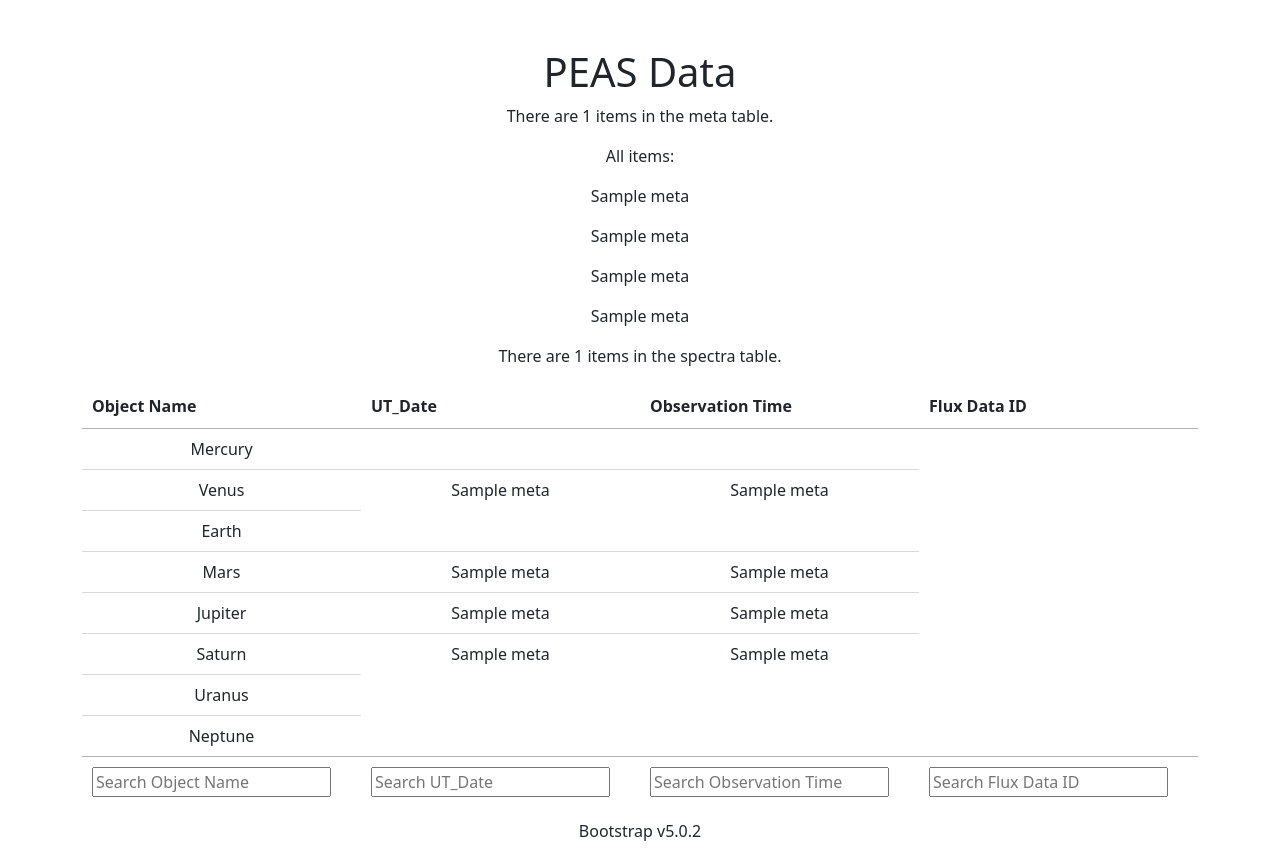
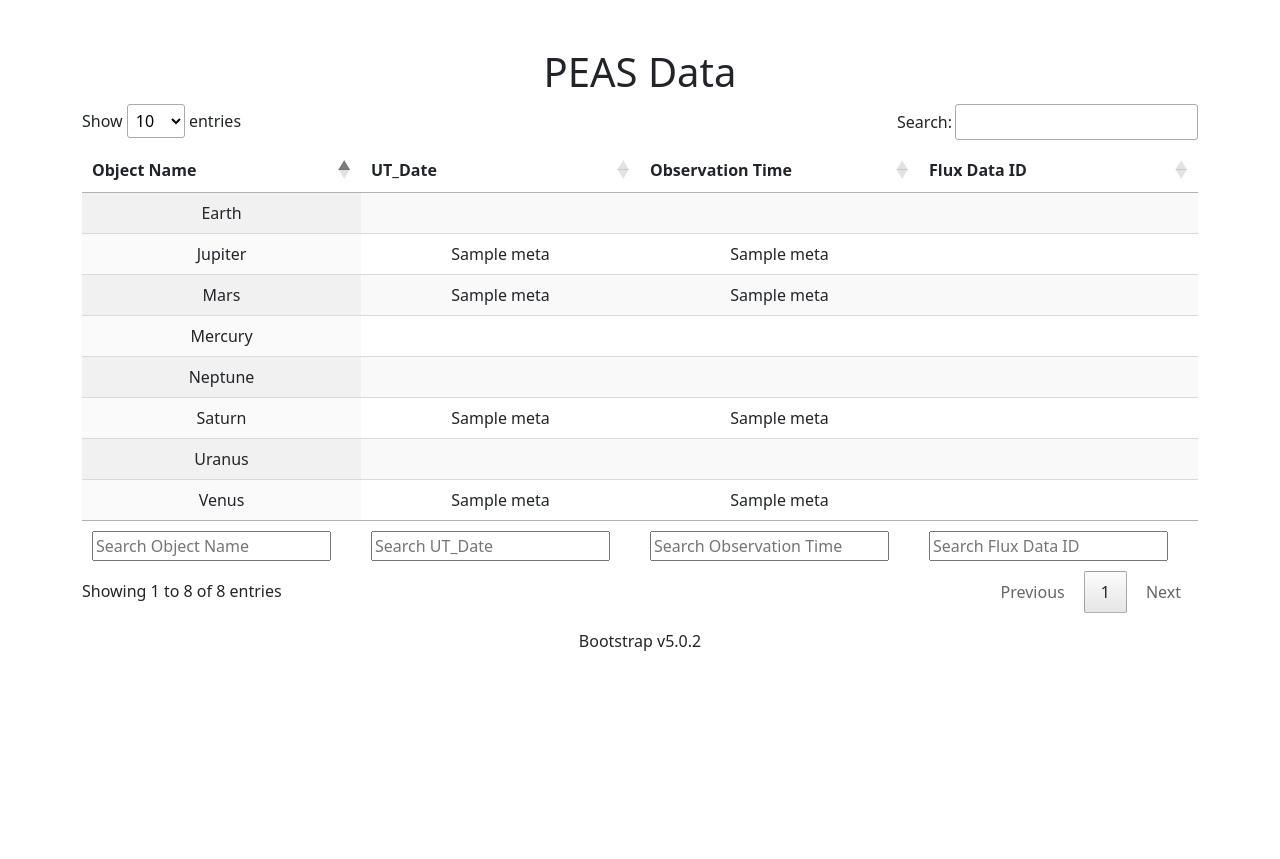
Before and after one commit to dorisnorris/PEAS, a Flask app: template app/templates/data.html in a window 1280 px wide. Shown: the part 56-915 px from the top of the page. After the commit the page ends 707 px from the top, so only its background shows below. Run offline with Flask 2, Linux system fonts and the light colour scheme; the template is opened without the code that fills it: most values are stand-ins (such as "Sample title", 1, 10 or a date in 2020); some libraries are stand-ins or nearby versions.

Commit message:
datatable edits

```diff
--- a/app/templates/data.html
+++ b/app/templates/data.html
@@ -6,14 +6,6 @@
 	<div class="container">
             <div class="text-center mt-5">
                 <h1>PEAS Data</h1>
-                <p> There are {{ meta_count }} items in the meta table.</p>
-                <p> All items:</p>
-                <p>{{ meta_items[0] }}</p>
-                <p>{{ meta_items[1] }}</p>
-                <p>{{ meta_items[2] }}</p>
-                <p>{{ meta_items[3] }}</p>
-                <p><p> There are {{ spectra_count }} items in the spectra table.</p></p>
-                <p>
                 <div>
                     <table id="test_table" class="display" style="width:100%">
                         <thead>
@@ -35,30 +27,43 @@
                                 <td> Venus </td>
                                 <td>{{ meta_items[2][1]}}</td>
                                 <td>{{ meta_items[2][2]}}</td>
+                                <td></td>
                             </tr>
                             <tr>
                                 <td> Earth </td>
+                                <td></td>
+                                <td></td>
+                                <td></td>
                             </tr>
                             <tr>
                                 <td> Mars </td>
                                  <td>{{ meta_items[0][1]}}</td>
                                  <td>{{ meta_items[0][2]}}</td>
+                                 <td></td>
                             </tr>
                             <tr>
                                 <td> Jupiter </td>
                                  <td>{{ meta_items[1][1]}}</td>
                                  <td>{{ meta_items[1][2]}}</td>
+                                 <td></td>
                             </tr>
                             <tr>
                                 <td> Saturn </td>
                                  <td>{{ meta_items[3][1]}}</td>
                                  <td>{{ meta_items[3][2]}}</td>
+                                 <td></td>
                             </tr>
                             <tr>
                                 <td> Uranus </td>
+                                <td></td>
+                                <td></td>
+                                <td></td>
                             </tr>
                             <tr>
                                 <td> Neptune </td>
+                                <td></td>
+                                <td></td>
+                                <td></td>
                             </tr>
                         </body>
                         <tfoot>
```
